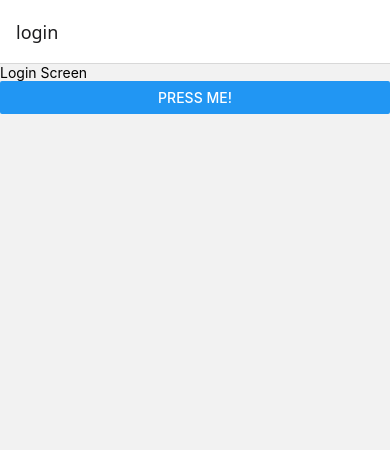
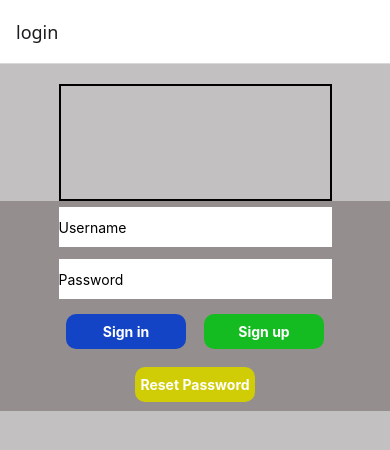
Before and after one commit to JordyDev01/simple-budget, a React Native app in the folder simple-budget/: screen /login in a window 390 px wide. Shown: the top 450 px of the page. Built offline with nearby package versions, Linux system fonts and the light colour scheme.

Commit message:
Third commit
Started working on the Login Screen and implementing a group of login button component.

```diff
--- a/simple-budget/App.js
+++ b/simple-budget/App.js
@@ -10,6 +10,7 @@ import { createNativeStackNavigator } from '@react-navigation/native-stack';
 import LoginScreen from './screens/LoginScreen';
 import SignupScreen from './screens/SignupScreen';
 import { SafeAreaProvider } from 'react-native-safe-area-context';
+import ResetPasswordScreen from './screens/ResetPasswordScreen';
 
 const Tab = createBottomTabNavigator();
 const Stack = createNativeStackNavigator();
@@ -58,6 +59,7 @@ export default function App() {
         <Stack.Navigator>
           <Stack.Screen name="login" component={LoginScreen} />
           <Stack.Screen name="signup" component={SignupScreen} />
+          <Stack.Screen name='reset' component={ResetPasswordScreen} />
           <Stack.Screen name="after-signin" component={AfterSigninScreen} options={{
             headerShown: false
           }}/>
--- /dev/null
+++ b/simple-budget/components/LoginButtons.js
@@ -0,0 +1,60 @@
+import { Pressable, StyleSheet, View, Text } from "react-native";
+
+
+const LoginButtons = ({ login, signup, resetPassword }) => {
+
+
+    return (
+        <View style={styles.buttonsContainer}>
+            <View style={styles.innerContainer}>
+            <Pressable android_ripple={'#ccc'} style={({pressed}) => [styles.button, {backgroundColor: '#1444c6'}, pressed && styles.buttonPressed]} onPress={login}>
+                <Text style={styles.text}>Sign in</Text>
+            </Pressable>
+            <Pressable android_ripple={'#ccc'} style={({pressed}) => [styles.button, {backgroundColor: '#15bc21'} , pressed && styles.buttonPressed]} onPress={signup}>
+                <Text style={styles.text}>Sign up</Text>
+            </Pressable>
+            </View>
+            <View style={styles.resetContainer}>
+            <Pressable android_ripple={'#ccc'} style={({pressed}) => [styles.button, {backgroundColor: '#d0cd06'} , pressed && styles.buttonPressed]} onPress={resetPassword}>
+                <Text style={styles.text}>Reset Password</Text>
+            </Pressable>
+            </View>
+        </View>
+    )
+}
+
+export default LoginButtons;
+
+const styles = StyleSheet.create({
+    buttonsContainer: {
+        height: 'auto',
+        width: 'auto',
+    },
+
+    innerContainer: {
+        flexDirection: 'row'
+    },
+
+    button: {
+        height: 35,
+        width: 120,
+        margin: 9,
+        alignItems: 'center',
+        justifyContent: 'center',
+        borderRadius: 10
+    },
+
+    buttonPressed: {
+        opacity: 0.4,
+    },
+
+    resetContainer: {
+        flexDirection: 'row',
+        justifyContent: 'center'
+    },
+
+    text: {
+        fontWeight: 'bold',
+        color: '#ffffff'
+    }
+});
--- a/simple-budget/screens/LoginScreen.js
+++ b/simple-budget/screens/LoginScreen.js
@@ -1,15 +1,47 @@
-import {Button, StyleSheet, Text, View, } from 'react-native';
+
+import {useState} from 'react';
+import {Button, Image, StyleSheet, Text, TextInput, View, } from 'react-native';
+import LoginButtons from '../components/LoginButtons';
 
 const LoginScreen = ({ navigation }) => {
+    const [username, SetUsername] = useState('');
+    const [password, setPassword] = useState('');
+
 
     function loginHandler() {
         navigation.navigate('after-signin');
     }
 
+    function signupHandler() {
+        navigation.navigate('signup');
+    };
+
+    function resetPasswordHandler() {
+        navigation.navigate('reset');
+    }
+
     return(
-        <View style={styles.rootContainer}>
-            <Text>Login Screen</Text>
-            <Button title ='Press me!' onPress={loginHandler}/>
+        <View style={styles.rootScreen}>
+            <View>
+                <Image style={styles.image}/>
+
+                <View style={styles.container}>
+                    <TextInput
+                        style ={styles.textInputLayout}
+                        onChangeText={SetUsername}
+                        value={username}
+                        placeholder='Username'
+                    />
+                    <TextInput
+                        style={styles.textInputLayout}
+                        onChangeText={setPassword}
+                        value={password}
+                        placeholder='Password'
+                        secureTextEntry={true}
+                    />
+                   <LoginButtons login={loginHandler} signup={signupHandler} resetPassword={resetPasswordHandler}/>
+                </View>
+            </View>
         </View>
 
     )
@@ -18,7 +50,36 @@ const LoginScreen = ({ navigation }) => {
 export default LoginScreen ;
 
 const styles = StyleSheet.create({
-    rootContainer: {
-        flex: 1
+    rootScreen: {
+        flex: 1,
+        elevation: 4,
+        backgroundColor: '#c2c0c0',
     },
+
+    image: {
+        height: '50%',
+        width: '70%',
+        borderWidth: 2,
+        borderColor: 'black',
+        marginTop: 20,
+        marginBottom: 'auto',
+        alignSelf: 'center'
+    },
+
+    container: {
+        backgroundColor: '#958e8e',
+        alignItems: 'center'
+    },
+
+    buttonContainer: {
+        flexDirection: 'row'
+    },
+
+    textInputLayout: {
+        height: 40,
+        width: '70%',
+        backgroundColor: '#ffffff',
+        margin: 6,
+    },
+
 });
--- /dev/null
+++ b/simple-budget/screens/ResetPasswordScreen.js
@@ -0,0 +1,11 @@
+import {Text,} from 'react-native';
+
+const ResetPasswordScreen = () => {
+
+
+    return (
+        <Text>Reset Password</Text>
+    )
+}
+
+export default ResetPasswordScreen;
```
